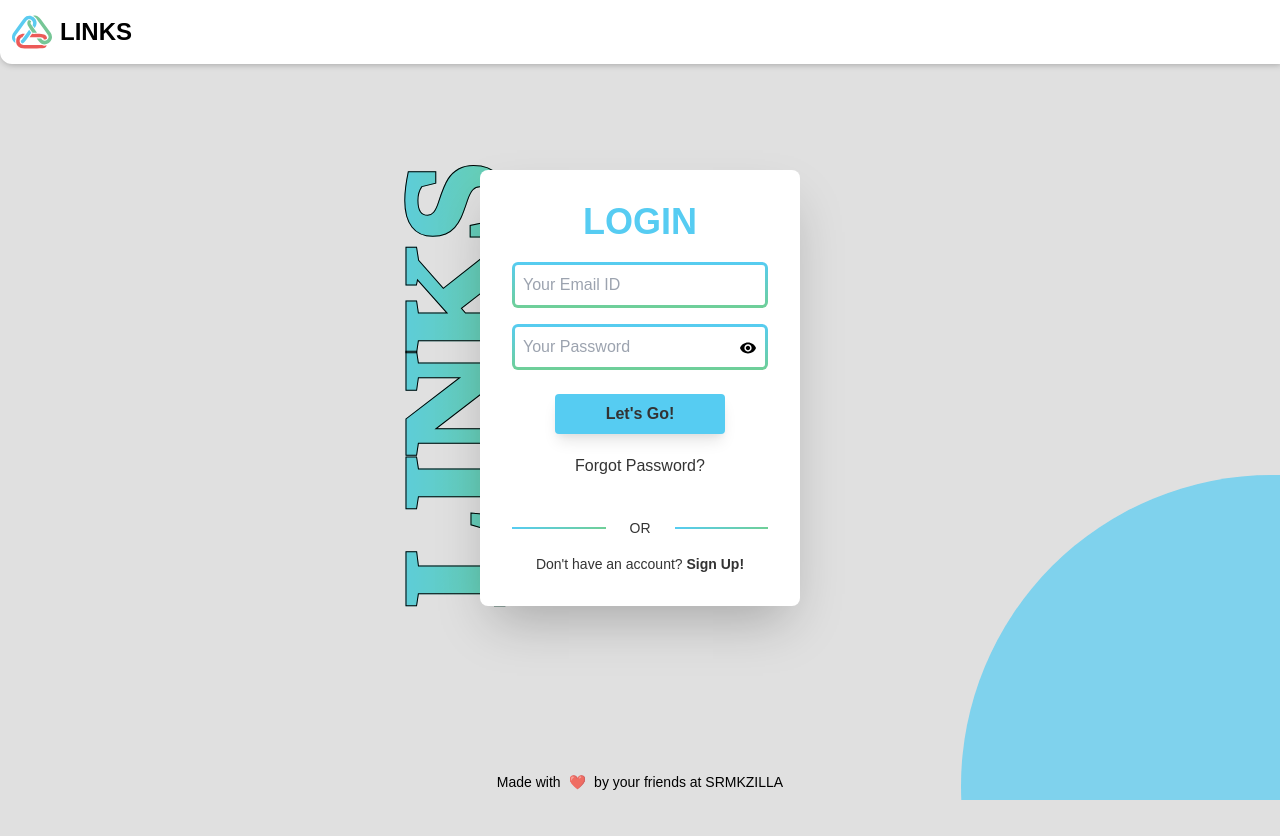
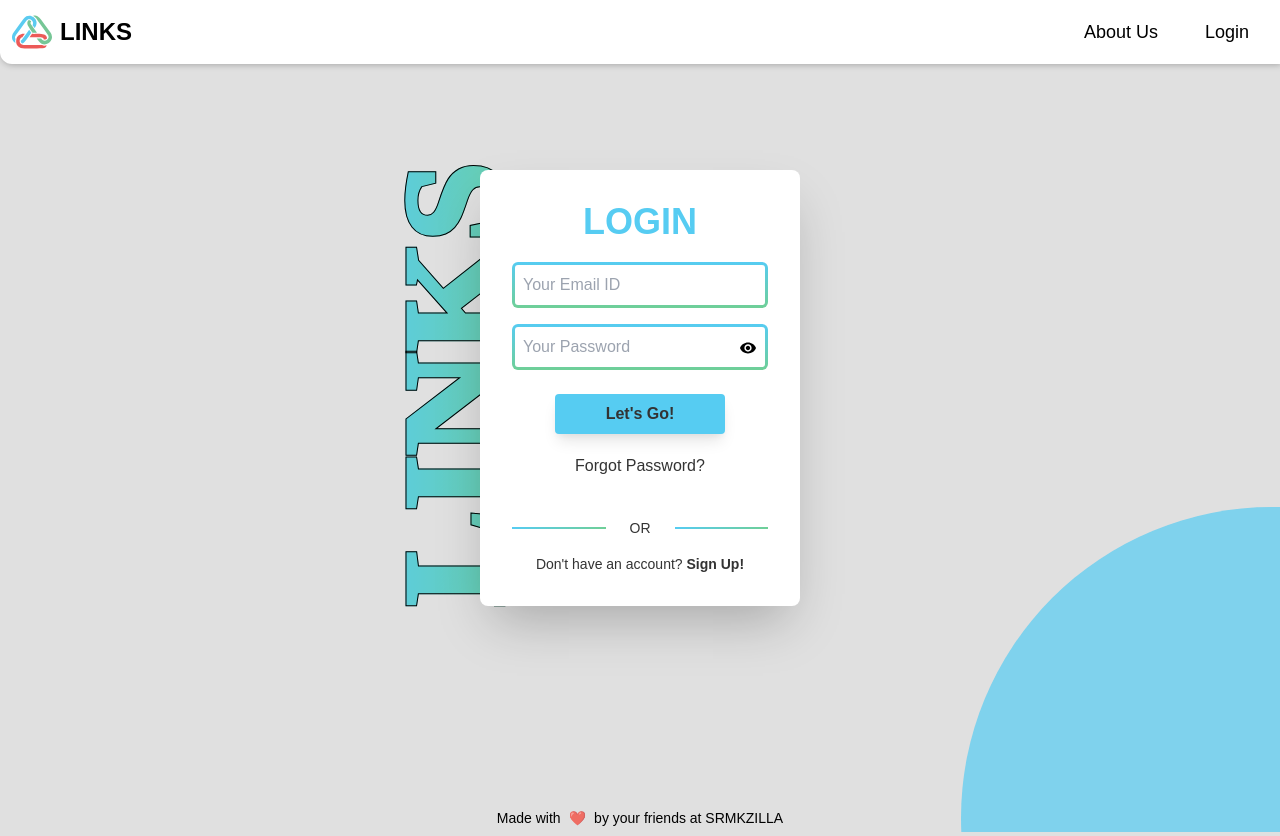
Before and after one commit to srm-kzilla/links, a Next.js app: page /login in a window 1280 px wide. Before the commit the page ends 800 px from the top, so only its background shows below. Built offline with nearby package versions, Linux system fonts and the light colour scheme.

Commit message:
💄 Fix navbar, footer

```diff
--- a/assets/icons/ellipse.tsx
+++ b/assets/icons/ellipse.tsx
@@ -2,7 +2,7 @@ export default function Ellipse(): JSX.Element {
     return (
         <>
             <svg width="319" height="325" viewBox="0 0 319 325" fill="none" xmlns="http://www.w3.org/2000/svg">
-                <circle cx="311" cy="311" r="311" fill="#56CCF2" fill-opacity="0.7" />
+                <circle cx="311" cy="311" r="311" fill="#56CCF2" fillOpacity="0.7" />
             </svg>
         </>
     );
--- a/components/shared/footer.tsx
+++ b/components/shared/footer.tsx
@@ -1,6 +1,6 @@
 export default function Footer() {
   return (
-    <div className="fixed w-full mx-auto bottom-0 text-sm text-center justify-center items-center">
+    <footer id="footer" className="text-center text-sm">
       <p className="py-2 mx-3 md:mx-6 text-black">
         Made with
         <span role="img" aria-label="emoji" className="mx-2 animate-pulse">
@@ -8,6 +8,8 @@ export default function Footer() {
         </span>
         by your friends at SRMKZILLA
       </p>
-    </div>
+    </footer>
   );
 }
+
+// fixed w-full mx-auto bottom-0 text-sm text-center justify-center items-center
--- a/components/shared/navbar.tsx
+++ b/components/shared/navbar.tsx
@@ -1,24 +1,24 @@
-import { useState } from "react";
-import { useRouter } from 'next/router'
+import { useContext, useState } from "react";
 import Flip from "react-reveal/Flip";
 import { FaChevronDown } from "react-icons/fa";
 
 import { Logo } from "../../assets/icons"
-import { altNavbarRoutes } from "../../utils/constants";
+import { AuthContext } from "../../utils/authContext";
 
 export default function Navbar() {
-  const router = useRouter()
+  const { isAuth } = useContext(AuthContext);
+
   const [isOpen, setisOpen] = useState<boolean>(false);
   return (
     <nav className="fixed top-0 z-50 w-full bg-white shadow-custom rounded-bl-xl">
-      <div>
       <div className="grid grid-cols-2">
         <a href="/" className="text-black text-2xl font-bold p-3 text-left">
           <div className="float-left mr-2"><Logo /></div>
           <div className="ml-2 pt-1">LINKS</div>
         </a>
-
-          {!altNavbarRoutes.includes(router.route) && <div className="grid grid-cols-1 justify-self-end">
+        {isAuth ? (
+          <>
+            <div className="grid grid-cols-1 justify-self-end">
               <div className="hidden sm:inline-block">
                 <img
                   className="w-12 h-12 rounded-full ml-3 mt-2 mb-2 float-left border"
@@ -28,7 +28,7 @@ export default function Navbar() {
                   className="mr-4 pl-4 cursor-pointer select-none float-right my-4 hover:text-gray-500"
                   onClick={() => setisOpen(!isOpen)}
                 >
-                John Doe
+                  Welcome, User
                 <div className="float-right pt-1 ml-2">
                     <FaChevronDown />
                   </div>
@@ -40,42 +40,63 @@ export default function Navbar() {
               >
                 <img src="https://img.icons8.com/android/24/000000/menu.png" />
               </button>
-          </div>}
             </div>
+          </>
+        ) : (
+          <>
+            <div className="grid grid-cols-2 justify-self-end my-auto text-center">
+              <a
+                href="/"
+                className="py-2 text-xs sm:text-lg font-normal p-4 rounded hover-underline-animation"
+              >
+                About Us
+              </a>
+              <a
+                href="/login"
+                className="py-2 text-xs sm:text-lg font-normal p-4 rounded hover-underline-animation"
+              >
+                Login
+              </a>
             </div>
+          </>
+        )}
+      </div>
+
       {isOpen && (
         <Flip right>
           <div className="relative md:absolute right-0 bg-white shadow-xl rounded-b-xl md:w-1/6 text-center">
+            {isAuth &&
               <a
                 href="/"
                 className="py-2 rounded hover:bg-lightblue text-sm font-normal block"
               >
                 Home
             </a>
-            <a
-              href="/login"
-              className="py-2 rounded hover:bg-lightblue text-sm font-normal block"
-            >
-              Login / Sign Up
-            </a>
+            }
+            {isAuth &&
               <a
                 href="/profile"
                 className="py-2 rounded hover:bg-lightblue text-sm font-normal block"
               >
                 Edit Profile
             </a>
+            }
+            {isAuth &&
               <a
-              href="/"
+                href="/dashboard"
                 className="py-2 rounded hover:bg-lightblue text-sm font-normal block"
               >
-              How to Use?
+                Dashboard
             </a>
+            }
+            {isAuth &&
               <a
                 href="/"
                 className="py-2 rounded hover:bg-lightblue text-sm font-normal block"
               >
                 Log Out
             </a>
+            }
           </div>
         </Flip>
       )}
--- a/pages/_app.tsx
+++ b/pages/_app.tsx
@@ -13,13 +13,17 @@ const MyApp = ({ Component, pageProps }: AppProps) => {
   return (
     <>
       <Head>
-      <link rel="shortcut icon" href="/favicon.ico" type="image/x-icon"/>
+        <link rel="shortcut icon" href="/favicon.ico" type="image/x-icon" />
       </Head>
       <AuthContextProvider>
+        <div id="page-container">
+          <div id="content-wrap">
             <Navbar />
             <Component {...pageProps} />
+          </div>
           <Footer />
           <ToastContainer />
+        </div>
       </AuthContextProvider>
     </>
   );
--- a/styles/globals.css
+++ b/styles/globals.css
@@ -6,6 +6,9 @@
 @import url("https://fonts.googleapis.com/css2?family=Work+Sans&display=swap");
 @import url("https://fonts.googleapis.com/css2?family=Noto+Sans&display=swap");
 
+* {
+  box-sizing: border-box;
+}
 html,
 body {
   position: relative;
@@ -13,6 +16,22 @@ body {
   margin: 0;
   font-family: "Work Sans", sans-serif;
   background-color: #e0e0e0;
+}
+/* Footer positioning */
+#page-container {
+  position: relative;
+  min-height: 97vh;
+}
+
+#content-wrap {
+  padding-bottom: 2rem;
+}
+
+#footer {
+  position: absolute;
+  bottom: 0;
+  width: 100%;
+  height: 2rem;
 }
 .gradientInput {
   padding: 0.5rem;
@@ -85,6 +104,29 @@ hr {
 .hover-trigger:hover .hover-target {
   display: block;
 }
-* {
-  box-sizing: border-box;
+
+/* Hover Underline Animation - Navbar */
+.hover-underline-animation {
+  display: inline-block;
+  position: relative;
+  color: #000;
+  text-decoration: none;
 }
+
+.hover-underline-animation:after {
+  content: '';
+  position: absolute;
+  width: 100%;
+  transform: scaleX(0);
+  height: 2px;
+  bottom: 0;
+  left: 0;
+  background-color: #56ccf2;
+  transform-origin: bottom right;
+  transition: transform 0.25s ease-out;
+}
+
+.hover-underline-animation:hover:after {
+  transform: scaleX(1);
+  transform-origin: bottom left;
+}
--- a/utils/constants.ts
+++ b/utils/constants.ts
@@ -1,3 +1,2 @@
 export const authRoutes: string[] = ["/dashboard"]
 export const baseUrl: string = "http://localhost:3000/"
-export const altNavbarRoutes: string[] = ["/", "/login", "/signup", "/[username]"]
```
Lines whose indentation alone changed are shown as unchanged.
